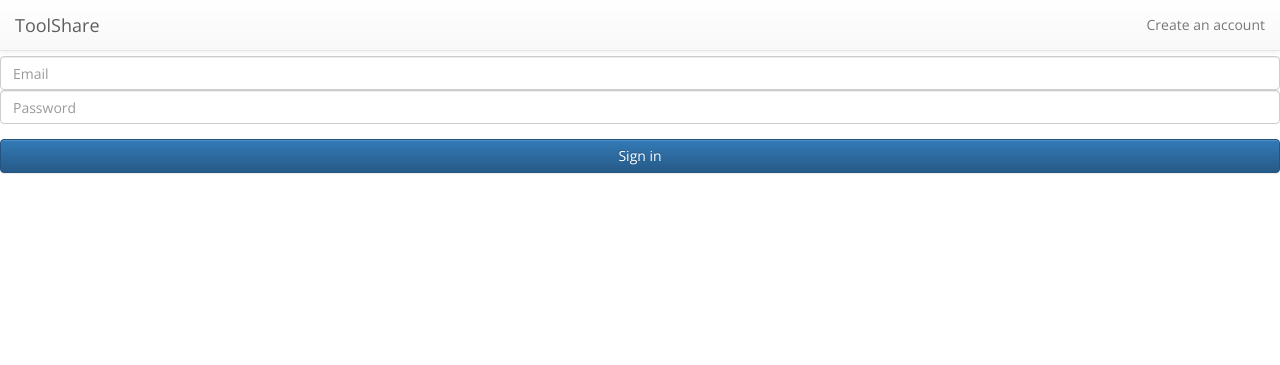
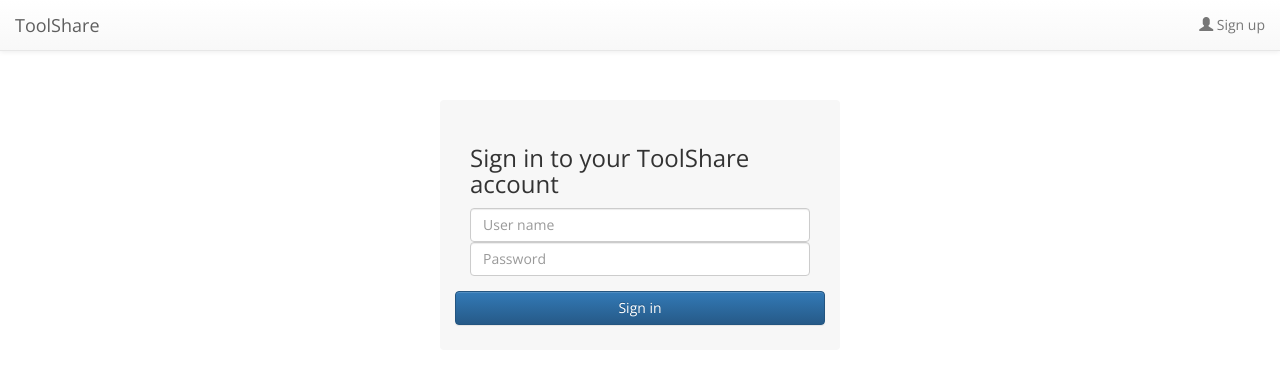
Before and after one commit to nm6061/toolshare, a Django app: template app/templates/signin.html in a window 1280 px wide. Shown: the top 365 px of the page. Run offline with Django 3.2, Linux system fonts and the light colour scheme; the template is opened without the code that fills it, so the values that code supplies are empty; some libraries are stand-ins or nearby versions.

Commit message:
Modified signin-box to follow a layout similar to signup-box on /signup

```diff
--- a/app/templates/signin.html
+++ b/app/templates/signin.html
@@ -3,19 +3,37 @@
 {% block navbar-right %}
     <div id="navbar-collapse" class="collapse navbar-collapse">
         <ul class="nav navbar-nav navbar-right">
-            <li><a href="#">Create an account</a></li>
+            <li><a href="/signup"><span class="glyphicon glyphicon-user"></span> Sign up</a></li>
         </ul>
     </div>
 {% endblock %}
 
 {% block content %}
-    <div id="signin-box" class="signin-box">
-        <h3>Sign in to your ToolShare account</h3>
+    <div id="signin-box" class="auth-box">
+
 
         <form role="form" action="." method="post">
+            {% csrf_token %}
             <div class="form-group">
-                <input type="email" class="form-control" id="email" placeholder="Email">
-                <input type="password" class="form-control" id="password" placeholder="Password">
+                <div class="container-fluid">
+                    <div class="row">
+                        <div class="col-md-12">
+                            <h3>Sign in to your ToolShare account</h3>
+                        </div>
+                    </div>
+                    <div class="row">
+                        <div class="col-md-12">
+                            <input type="text" class="form-control" name="username" id="username"
+                                   placeholder="User name">
+                        </div>
+                    </div>
+                    <div class="row">
+                        <div class="col-md-12">
+                            <input type="password" class="form-control" name="password" id="password"
+                                   placeholder="Password">
+                        </div>
+                    </div>
+                </div>
             </div>
             <button type="submit" class="btn btn-primary btn-block">Sign in</button>
         </form>
```
